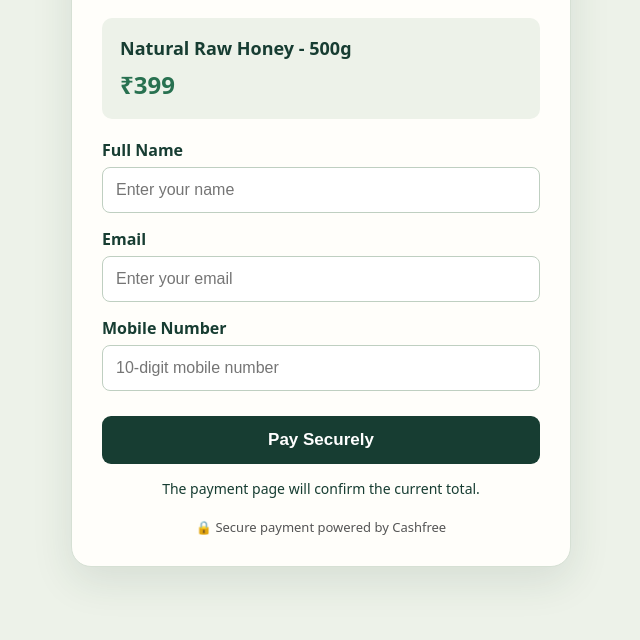
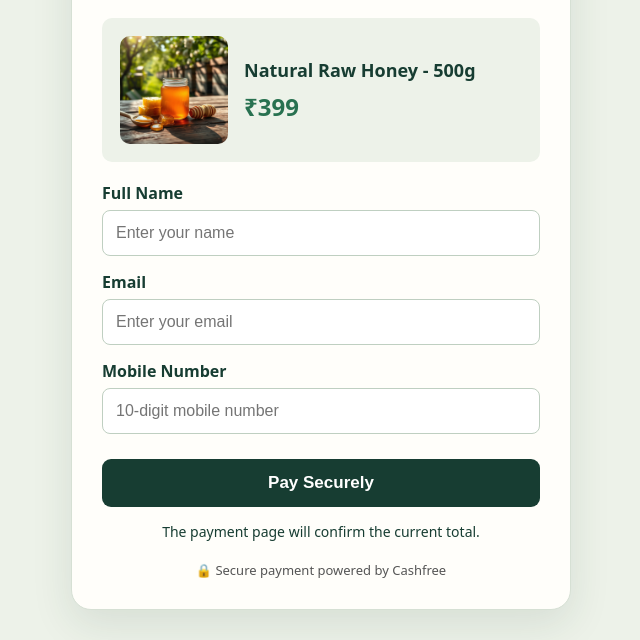
Before and after one commit to arpit-ae/kanish, a plain HTML site: page pay.html in a window 1280 px wide. Shown: the part 183-823 px from the top of the page, without its empty margins (319-959 px from the left). Before the commit the page ends 800 px from the top, so only its background shows below. Drawn offline with Linux system fonts and the light colour scheme; no server answers.

Commit message:
Show matching product photograph in secure checkout summary

```diff
--- a/pay.html
+++ b/pay.html
@@ -44,6 +44,8 @@
       margin-bottom: 20px;
     }
 
+    .product-summary { display: flex; align-items: center; gap: 16px; }
+    .product-image { width: 108px; height: 108px; flex: 0 0 108px; object-fit: cover; border-radius: 10px; background: #e7ebdf; }
     .product-name {
       font-size: 18px;
       font-weight: bold;
@@ -115,12 +117,17 @@
     <h1>Order checkout</h1>
 
     <div class="product">
+      <div class="product-summary">
+        <img class="product-image" id="productImage" width="108" height="108" alt="" decoding="async" hidden>
+        <div>
       <div class="product-name" id="productName">
         Loading...
       </div>
 
       <div class="price" id="productPrice">
         ₹0
+      </div>
+        </div>
       </div>
     </div>
 
@@ -214,6 +221,17 @@
     }
   };
 
+  const PRODUCT_IMAGES = {
+    honey500: "uso-honey-hero.jpg",
+    apisCeranaColony: "uso-bee-colonies.jpg",
+    beeHivesBoxes: "uso-hive-boxes.jpg",
+    honeyExtractor: "uso-honey-extractor.jpg",
+    beekeepingGloves: "uso-equipment.jpg",
+    beeswax1kg: "uso-beeswax.jpg",
+    beekeepingToolkits: "uso-equipment.jpg",
+    melipheraCeranaColony: "uso-bee-colonies.jpg"
+  };
+
   const params = new URLSearchParams(
     window.location.search
   );
@@ -226,6 +244,13 @@
 
   const productName =
     document.getElementById("productName");
+
+  const productImage = document.getElementById("productImage");
+  if (Object.hasOwn(PRODUCT_IMAGES, productId)) {
+    productImage.src = "/images/" + PRODUCT_IMAGES[productId];
+    productImage.alt = PRODUCTS[productId].name + " product image";
+    productImage.hidden = false;
+  }
 
   const productPrice =
     document.getElementById("productPrice");
```
